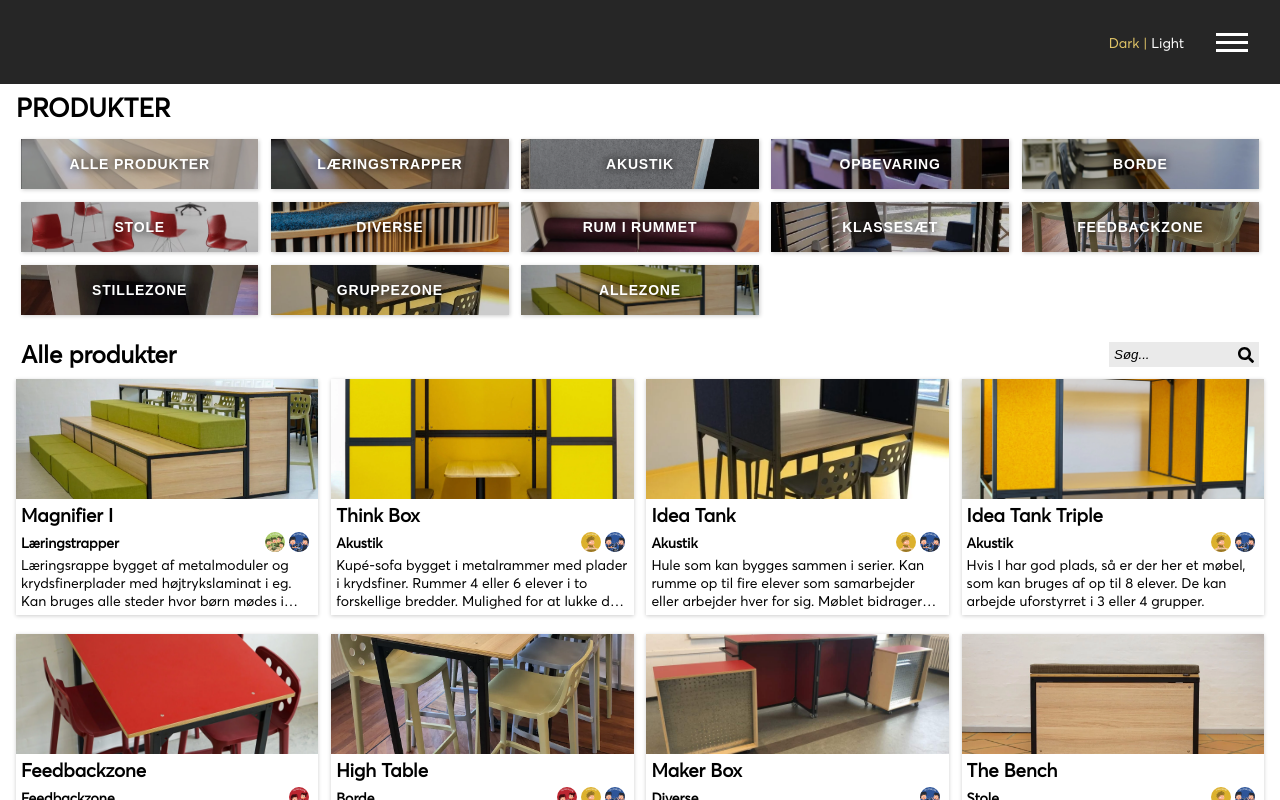
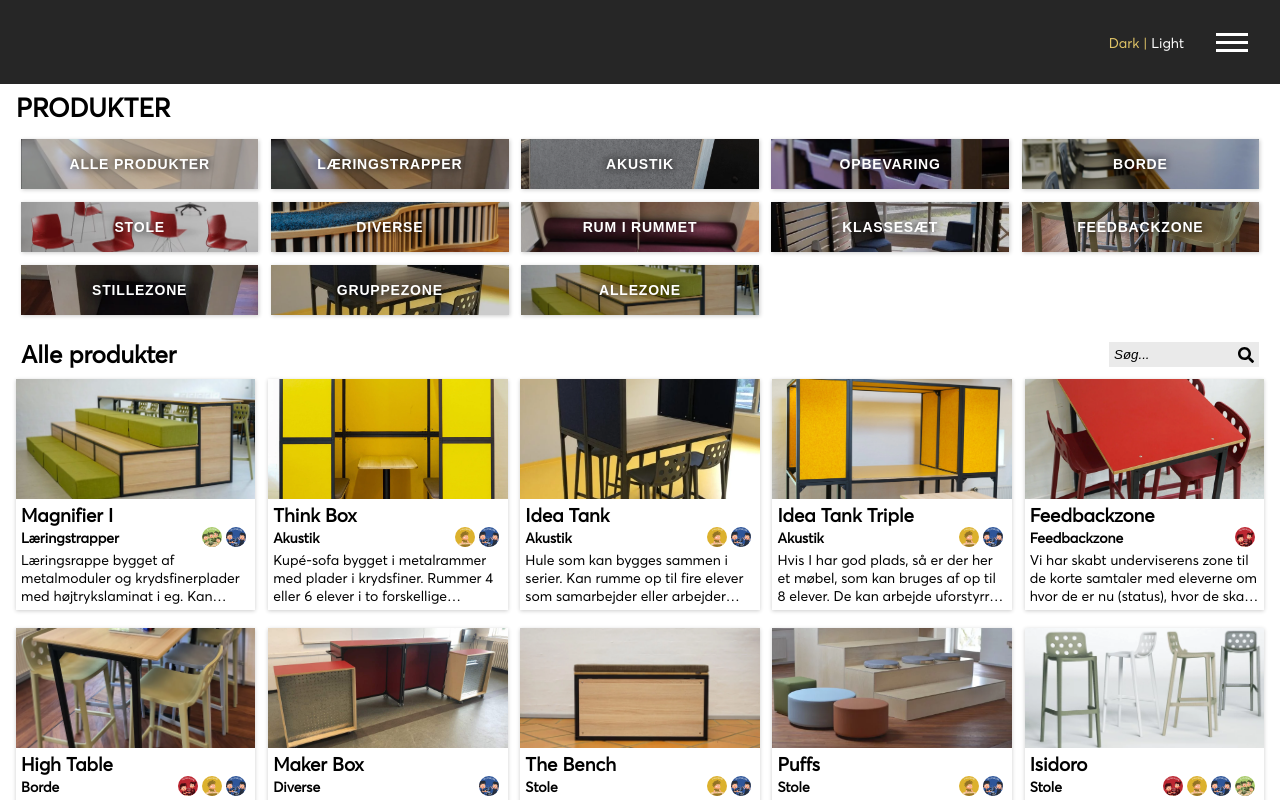
Before and after one commit to SommerCh/learning-en, a React (Create React App) app: page /products in a window 1280 px wide. Shown: the top 800 px of the page. Built offline with nearby package versions, Linux system fonts and the light colour scheme.

Commit message:
article grid edits

```diff
--- a/src/App.css
+++ b/src/App.css
@@ -530,6 +530,12 @@ h1 {
   row-gap: .2em;
 }
 
+@media (min-width: 500px) {
+  .category-cntr {
+      grid-template-columns: 1fr 1fr 1fr;
+  }
+}
+
 @media (min-width: 600px) {
   .category-cntr {
       grid-template-columns: 1fr 1fr 1fr 1fr;
@@ -627,7 +633,6 @@ h1 {
   font-size: 14px;
   color: var(--white);
   text-transform: uppercase;
-  /* word-wrap: break-word; */
   text-align: center;
   letter-spacing: 0.8px;
   text-shadow: 0 0 8px rgba(0, 0, 0, 1);
@@ -654,7 +659,7 @@ h1 {
 
 @media (min-width: 992px) {
   .article-cntr {
-      grid-template-columns: 1fr 1fr 1fr 1fr;
+      grid-template-columns: 1fr 1fr 1fr 1fr 1fr;
       column-gap: .8em;
       row-gap: .8em;
   }
@@ -730,12 +735,26 @@ h1 {
 
 .details-section {
   width: 100%;
-  height: 25px;
+  height: auto;
   margin: 0px 0px 4px 0px;
   display: flex;
-  flex-direction: row;
+  flex-direction: column;
   justify-content: space-between;
-  align-items: flex-end;
+  align-items: flex-start;
+}
+
+@media (min-width: 600px) {
+  .details-section {
+    flex-direction: row;
+    align-items: flex-end;
+  }
+}
+
+@media (min-width: 992px) {
+  .details-section {
+    flex-direction: row;
+    align-items: flex-end;
+  }
 }
 
 .details-section p {
```
